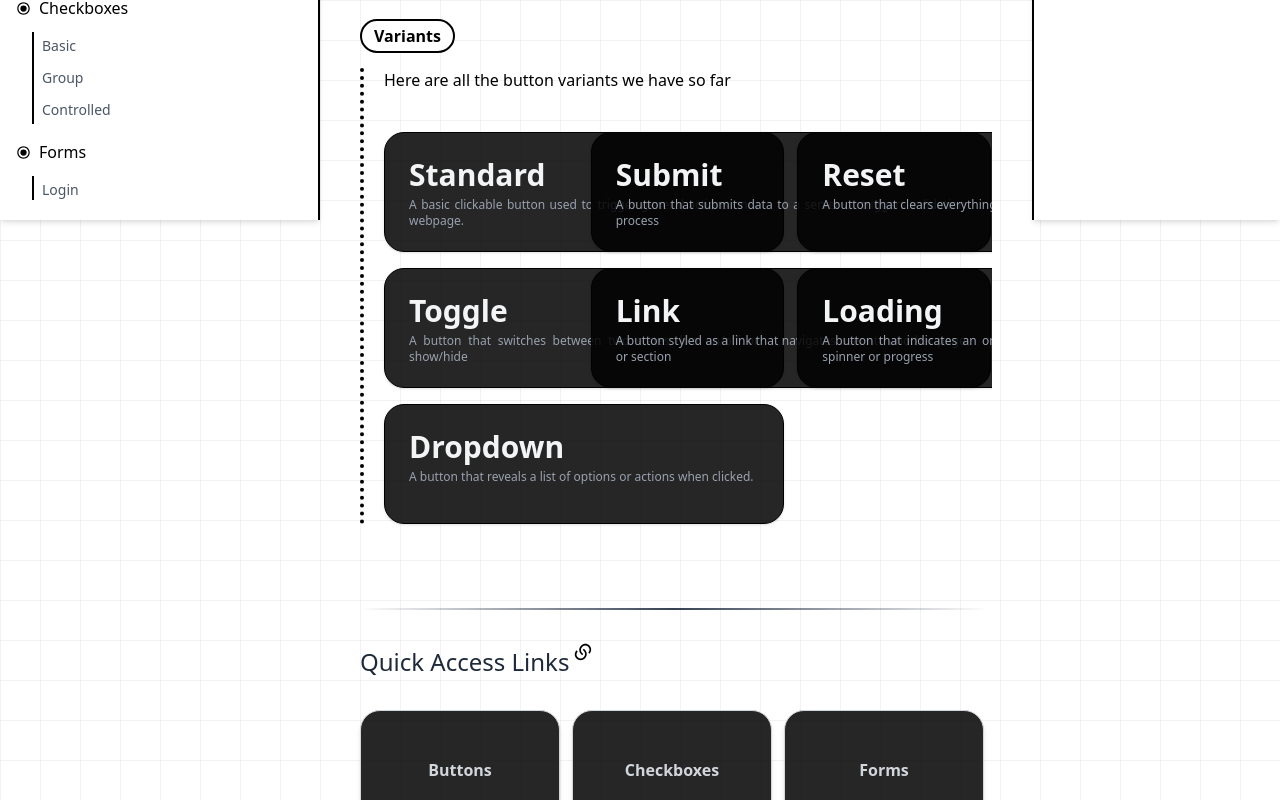
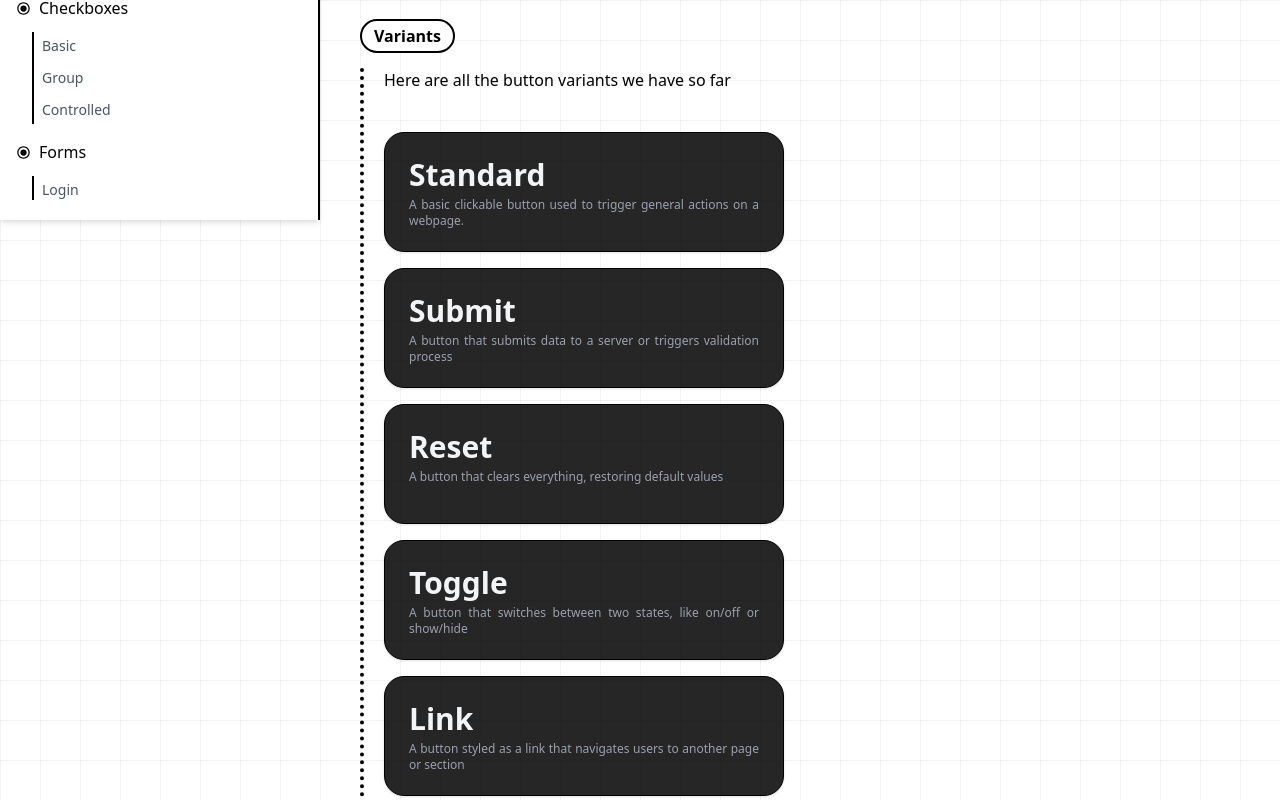
Before and after one commit to snippet-labs/COMPONENTLAB, a Next.js app: page /buttons in a window 1280 px wide. Shown: the part 580-1380 px from the top of the page. Built offline with nearby package versions, Linux system fonts and the light colour scheme.

Commit message:
enhancement(sidepanel-progress-status): fix grid issue for starter page

```diff
--- a/src/components/Pages/Header/Header.tsx
+++ b/src/components/Pages/Header/Header.tsx
@@ -11,10 +11,17 @@ import { ErrorBoundary } from '@/components/Error';
 import FallSafeComponent from '@/components/Error/FallSafeComponent';
 import Footer from '@/components/Ui/Footer/Footer';
 import Pagination from '../../Ui/Pagination/Pagination';
+import ProgressPanel from '@/components/Ui/ProgressPanel/ProgressPanel';
+import { progressItems } from '@/constants/ProgressItems';
 
 const Header: React.FC = () => {
   return (
     <>
+      <ProgressPanel
+        isSidebarOpen={isSidebarOpen}
+        tableOfContents={progressItems}
+        position="right"
+      />
       <header className="flex flex-col items-center lg:items-start" data-testid="header">
         <h1
           className={`${fontMonoton.className} text-3xl md:text-6xl lg:text-7xl  mt-5 mb-16 lg:text-left bg-clip-text text-transparent bg-gradient-to-r from-purple-500 via-pink-500 to-yellow-500 gradient-shift-animation`}
--- a/src/components/Ui/Starter/Starter.tsx
+++ b/src/components/Ui/Starter/Starter.tsx
@@ -43,7 +43,7 @@ const Starter: React.FC<StarterProps> = ({
           </div>
           <ErrorBoundary errorComponent={FallSafeComponent}>
             <div
-              className="mt-10 ml-5 grid grid-cols-1 md:grid-cols-1 lg:grid-cols-3 gap-4"
+              className="mt-10 ml-5 flex flex-wrap items-center gap-4"
               data-testid="variant-cards"
             >
               {starterVariantCards.map((card, idx) => (
--- a/src/components/Wrapper/Wrapper.tsx
+++ b/src/components/Wrapper/Wrapper.tsx
@@ -55,11 +55,11 @@ const Wrapper: React.FC<WrapperTypes> = ({ children }) => {
           <ErrorBoundary errorComponent={FallSafeComponent}>
             <div className="flex w-full min-h-screen md:mt-5 lg:mt-5">
               <Sidebar isSidebarOpen={isSidebarOpen} handleToggleSidebar={handleToggleSidebar} />
-              <ProgressPanel
+              {/* <ProgressPanel
                 isSidebarOpen={isSidebarOpen}
                 tableOfContents={progressItems}
                 position="right"
-              />
+              /> */}
               <Content isSidebarOpen={isSidebarOpen} handleToggleSidebar={handleToggleSidebar}>
                 {children}
               </Content>
--- a/src/lab/AccessibleButtons/Toggle/ToggleButtonVariant.tsx
+++ b/src/lab/AccessibleButtons/Toggle/ToggleButtonVariant.tsx
@@ -1,7 +1,6 @@
 // Modules
 import React from 'react';
 import { useState } from 'react';
-import { div } from 'motion/react-client';
 
 interface ToggleButtonVariantProps {
   title: string;
```
